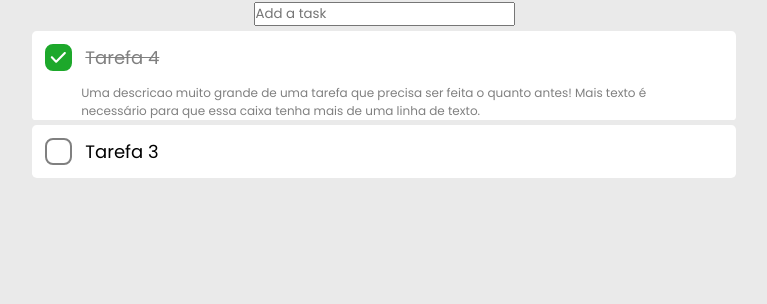
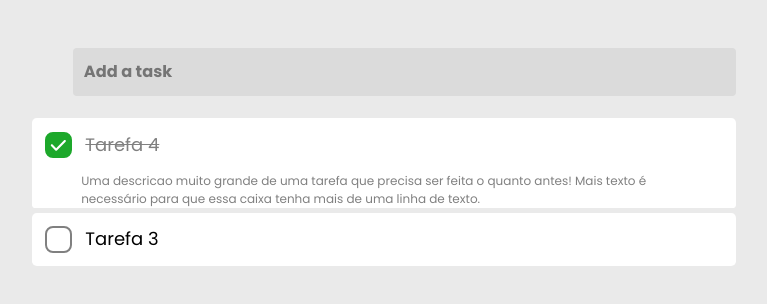
Before and after one commit to andrealvescorreia/todo-react, a React (Vite) app: page / in a window 1280 px wide. Shown: the top 304 px of the page, without its empty margins (256-1023 px from the left). Built offline with nearby package versions, Linux system fonts and the light colour scheme.

Commit message:
NewTask style

```diff
--- a/src/components/NewTask/index.jsx
+++ b/src/components/NewTask/index.jsx
@@ -1,5 +1,6 @@
 import { useTasksContext } from "../../providers/TasksProvider"
 import React, { useState } from 'react'
+import './styles.css'
 
 export function NewTask(){
     const {setTasks} = useTasksContext();
--- /dev/null
+++ b/src/components/NewTask/styles.css
@@ -0,0 +1,44 @@
+.new-task {
+    width: 55%;
+    display: flex;
+    margin-top: 4em;
+    margin-bottom: 1.5em;
+}
+.new-task input{
+    font-size: 1.35em;
+    margin-left: 2.5em;
+    width: 100%;
+    padding: 0.7em;
+    background-color: var(--mediumgrey);
+    border: none;
+    border-radius: 0.25em;
+    outline: none;
+}
+
+.new-task input:hover{
+    background-color: var(--mediumdarkgrey);
+}
+
+.new-task input:focus{
+    background-color: white;
+    outline: 0.15em solid var(--darkgrey);
+}
+
+.new-task ::placeholder{
+    font-weight: bold;
+}
+
+/* Telas grandes */
+@media only screen and (min-width: 600px) {
+    .new-task  {
+        font-size: 12px;
+    }
+}
+
+/* Telas pequenas */
+@media only screen and (max-width: 600px) {
+    .new-task  {
+        font-size: 14px;
+        width: 90%;
+    }
+}
```
